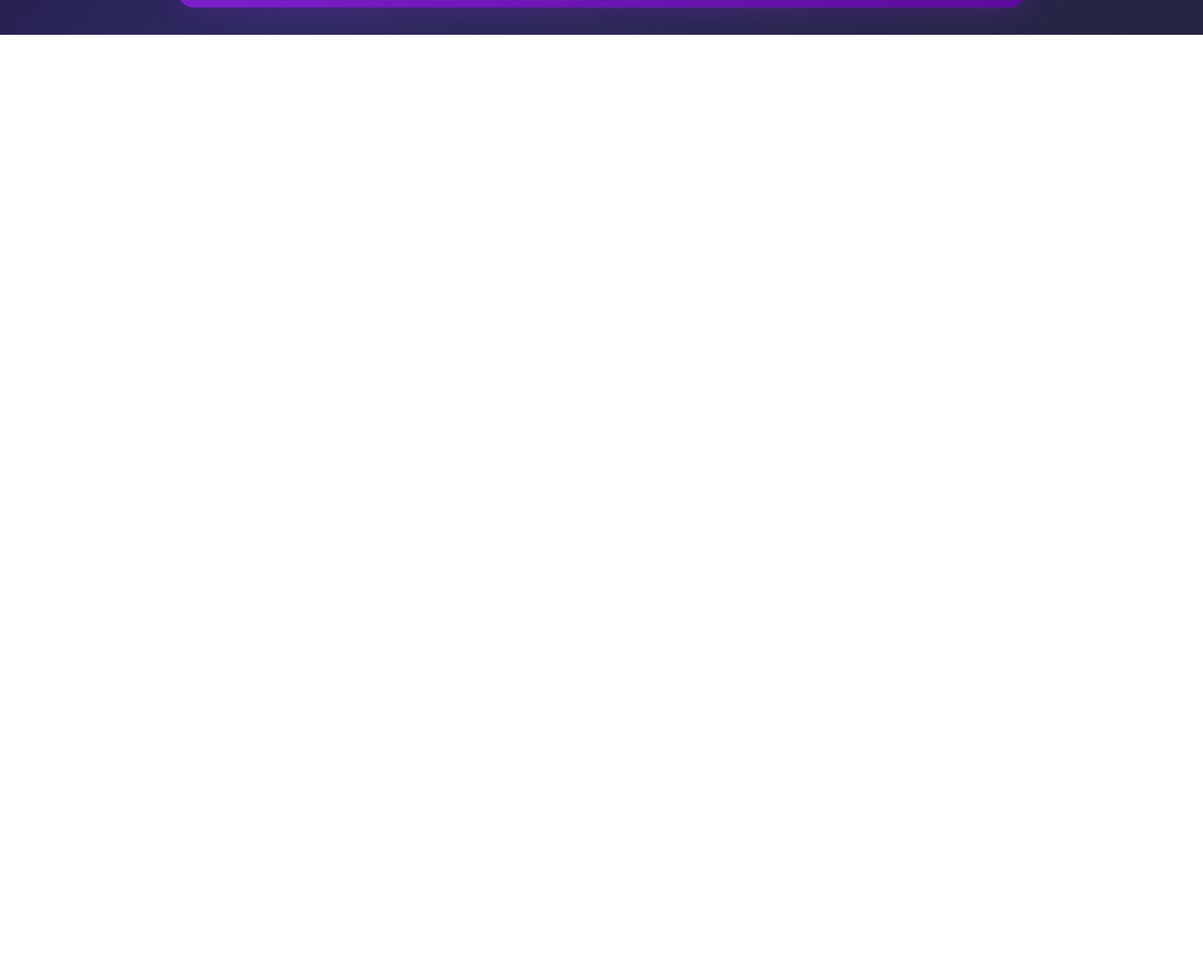
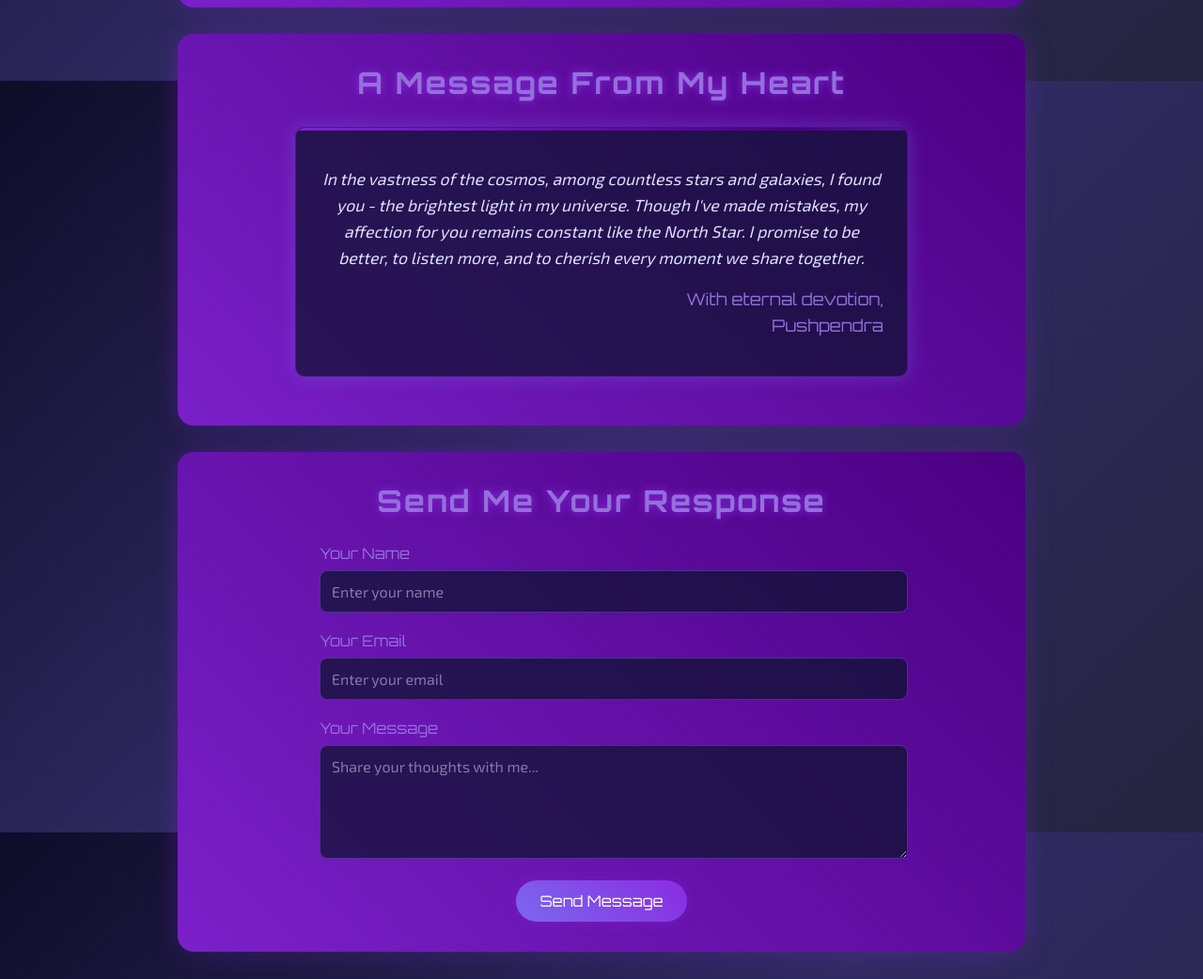
Before and after one commit to Auto-o/cosmic, a plain HTML site: page index.html in a window 1280 px wide. Shown: the part 1514-2556 px from the top of the page at 94% size. Before the commit the page ends 1551 px from the top, so only its background shows below. Drawn offline with Linux system fonts and the light colour scheme.

Commit message:
Add message card and contact form with Formspree integration

```diff
--- a/index.html
+++ b/index.html
@@ -194,6 +194,156 @@
         <img src="WhatsApp Image 2025-03-16 at 10.23.12 PM.jpeg" alt="Memory 6">
       </div>
     </section>
+
+    <!-- Message Card Section -->
+    <section class="section message-card">
+      <h2>A Message From My Heart</h2>
+      <div class="card">
+        <p class="card-text">
+          In the vastness of the cosmos, among countless stars and galaxies,
+          I found you - the brightest light in my universe.
+          Though I've made mistakes, my affection for you remains constant
+          like the North Star. I promise to be better, to listen more,
+          and to cherish every moment we share together.
+        </p>
+        <p class="signature">With eternal devotion,<br>Pushpendra</p>
+      </div>
+      <style>
+        .card {
+          background: rgba(11, 19, 43, 0.7);
+          border-radius: 10px;
+          padding: 25px;
+          margin: 20px auto;
+          max-width: 600px;
+          box-shadow: 0 0 20px rgba(123, 104, 238, 0.4);
+          border: 1px solid rgba(138, 43, 226, 0.3);
+          position: relative;
+          overflow: hidden;
+        }
+
+        .card::before {
+          content: "";
+          position: absolute;
+          top: 0;
+          left: 0;
+          right: 0;
+          height: 3px;
+          background: linear-gradient(90deg, #7b68ee, #8a2be2, #4b0082, #7b68ee);
+          background-size: 300% 100%;
+          animation: gradientFlow 8s ease infinite;
+        }
+
+        @keyframes gradientFlow {
+          0% { background-position: 0% 50%; }
+          50% { background-position: 100% 50%; }
+          100% { background-position: 0% 50%; }
+        }
+
+        .card-text {
+          font-size: 1.2rem;
+          line-height: 1.8;
+          text-align: center;
+          font-style: italic;
+          color: #e0e0ff;
+          margin-bottom: 30px;
+        }
+
+        .signature {
+          font-family: 'Orbitron', sans-serif;
+          text-align: right;
+          font-size: 1.1rem;
+          color: #9370db;
+          margin-top: 20px;
+          margin-right: 20px;
+        }
+      </style>
+    </section>
+
+    <!-- Contact Form Section -->
+    <section class="section contact-form">
+      <h2>Send Me Your Response</h2>
+      <div class="form-container">
+        <form action="https://formspree.io/f/xrgdkpaz" method="POST">
+          <div class="form-group">
+            <label for="name">Your Name</label>
+            <input type="text" id="name" name="name" placeholder="Enter your name" required>
+          </div>
+
+          <div class="form-group">
+            <label for="email">Your Email</label>
+            <input type="email" id="email" name="email" placeholder="Enter your email" required>
+          </div>
+
+          <div class="form-group">
+            <label for="message">Your Message</label>
+            <textarea id="message" name="message" rows="5" placeholder="Share your thoughts with me..." required></textarea>
+          </div>
+
+          <button type="submit" class="submit-btn">Send Message</button>
+        </form>
+      </div>
+      <style>
+        .form-container {
+          max-width: 600px;
+          margin: 0 auto;
+        }
+
+        .form-group {
+          margin-bottom: 20px;
+        }
+
+        label {
+          display: block;
+          margin-bottom: 8px;
+          font-family: 'Orbitron', sans-serif;
+          color: #9370db;
+          font-size: 1rem;
+        }
+
+        input, textarea {
+          width: 100%;
+          padding: 12px;
+          background: rgba(11, 19, 43, 0.7);
+          border: 1px solid rgba(123, 104, 238, 0.4);
+          border-radius: 8px;
+          color: #e0e0ff;
+          font-family: 'Exo 2', sans-serif;
+          font-size: 1rem;
+          transition: all 0.3s ease;
+        }
+
+        input:focus, textarea:focus {
+          outline: none;
+          box-shadow: 0 0 15px rgba(138, 43, 226, 0.5);
+          border-color: #7b68ee;
+        }
+
+        .submit-btn {
+          background: linear-gradient(45deg, #7b68ee, #8a2be2);
+          color: white;
+          border: none;
+          padding: 12px 25px;
+          border-radius: 30px;
+          font-family: 'Orbitron', sans-serif;
+          font-size: 1rem;
+          cursor: pointer;
+          transition: all 0.3s ease;
+          display: block;
+          margin: 0 auto;
+          box-shadow: 0 0 15px rgba(138, 43, 226, 0.3);
+        }
+
+        .submit-btn:hover {
+          transform: translateY(-3px);
+          box-shadow: 0 0 20px rgba(138, 43, 226, 0.6);
+          background: linear-gradient(45deg, #8a2be2, #4b0082);
+        }
+
+        ::placeholder {
+          color: rgba(224, 224, 255, 0.5);
+        }
+      </style>
+    </section>
   </main>
 </body>
 </html>
```
